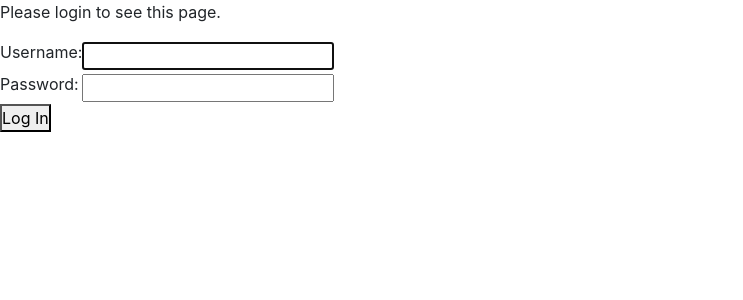
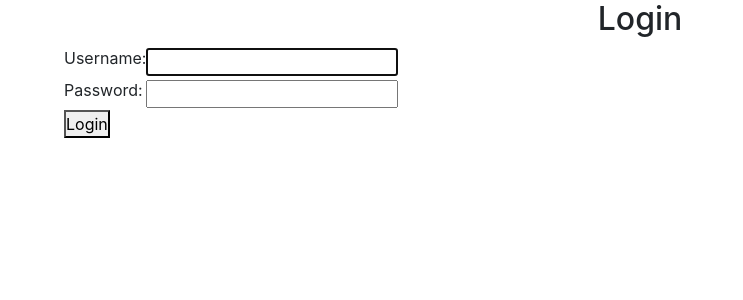
Before and after one commit to aemann2/contact_keeper, a Django app: page /registration/login/?next=/ in a window 1280 px wide. Shown: the part 56-356 px from the top of the page, without its empty margins (0-743 px from the left). Run offline with Django 4.2, Linux system fonts and the light colour scheme; style sheets or scripts are compiled from the project's sources; some libraries are stand-ins or nearby versions.

Commit message:
login page styling

```diff
--- a/static/style.css
+++ b/static/style.css
@@ -39,8 +39,14 @@ nav {
   display: inline; }
   .nav__item__title, .nav__item__link, .nav__item__icon {
     color: #FFFFFF; }
-  .nav__item__title:hover, .nav__item__icon:hover {
+  .nav__item__link:hover .nav__item__title, .nav__item__link:hover .nav__item__icon {
     color: yellow; }
+
+.login_card {
+  width: 90vw;
+  margin: auto; }
+  .login_card__title {
+    text-align: center; }
 
 .contacts {
   margin-top: 1rem; }
--- a/static/style.scss
+++ b/static/style.scss
@@ -56,9 +56,19 @@ nav {
 			color: $white;
 		}
 
-		&__title:hover, &__icon:hover {
-			color: $yellow;
+		&__link:hover &__title, &__link:hover &__icon {
+			color: yellow
 		}
+	}
+}
+
+.login_card {
+	width: 90vw;
+  margin: auto;
+
+
+	&__title {
+		text-align: center;
 	}
 }
 
--- a/templates/partials/_nav.html
+++ b/templates/partials/_nav.html
@@ -3,10 +3,12 @@
 	<ul class='nav__wrapper'>
 		<li class='nav__item'>
 			<a href='/'>
-				<span class='nav__item__title'>Contact Keeper</span>
-				<span class='nav__item__icon'>
-					<i class='fas fa-id-card-alt'></i>
-				</span>
+				<span class='nav__item__link'>
+					<span class='nav__item__title'>Contact Keeper</span>
+					<span class='nav__item__icon'>
+						<i class='fas fa-id-card-alt'></i>
+					</span>
+			</span>
 			</a>
 		</li>
 		{% if not user.is_authenticated and 'login' not in request.path %}
--- a/templates/registration/login.html
+++ b/templates/registration/login.html
@@ -1,20 +1,8 @@
 {% extends "base.html" %}
-
 {% block content %}
 
-{% if form.errors %}
-<p>Your username and password didn't match. Please try again.</p>
-{% endif %}
-
-{% if next %}
-    {% if user.is_authenticated %}
-    <p>Your account doesn't have access to this page. To proceed,
-    please login with an account that has access.</p>
-    {% else %}
-    <p>Please login to see this page.</p>
-    {% endif %}
-{% endif %}
-
+<div class='login_card'>
+    <h2 class='login_card__title'>Login</h2>
     <form method="post" action="{% url 'login' %}">
     {% csrf_token %}
     <table>
@@ -28,9 +16,13 @@
     </tr>
     </table>
 
-<button type="submit">Log In</button>
+    <button type="submit">Login</button>
     <input type="hidden" name="next" value="{{ next }}">
     </form>
+    {% if form.errors %}
+        <p>Your username and password didn't match. Please try again.</p>
+    {% endif %}
+</div>
 
 {% comment %} TODO: set up PW reset {% endcomment %}
 {% comment %} <p><a href="{% url 'password_reset' %}">Lost password?</a></p> {% endcomment %}
```
Also changed, not shown: 1 other file. Lines whose indentation alone changed are shown as unchanged.
